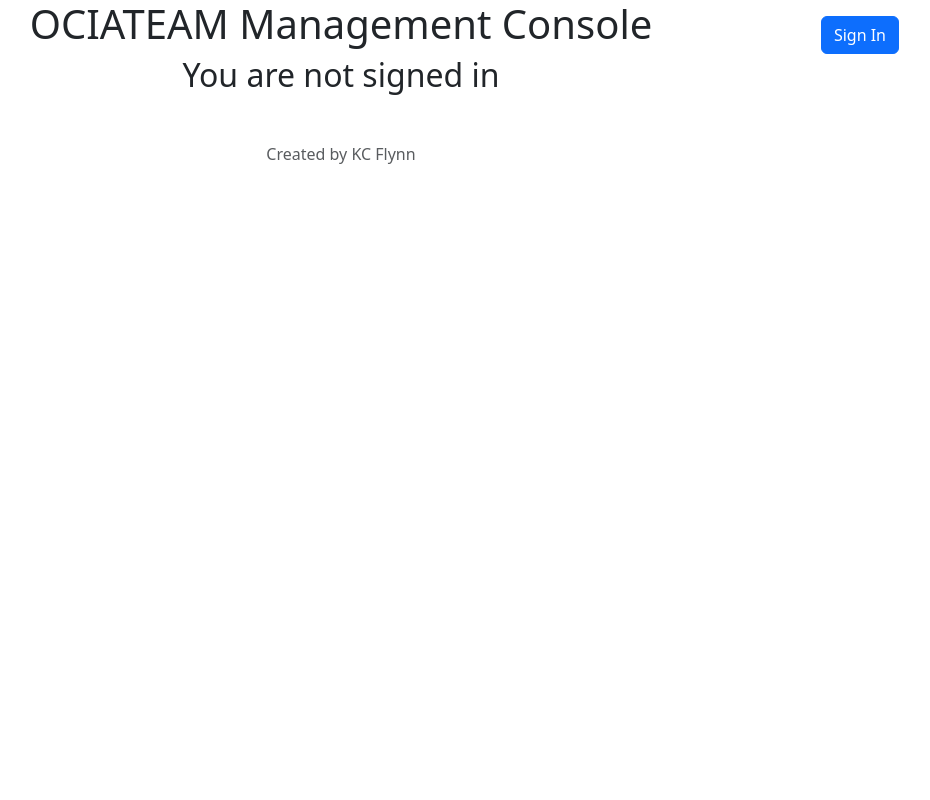
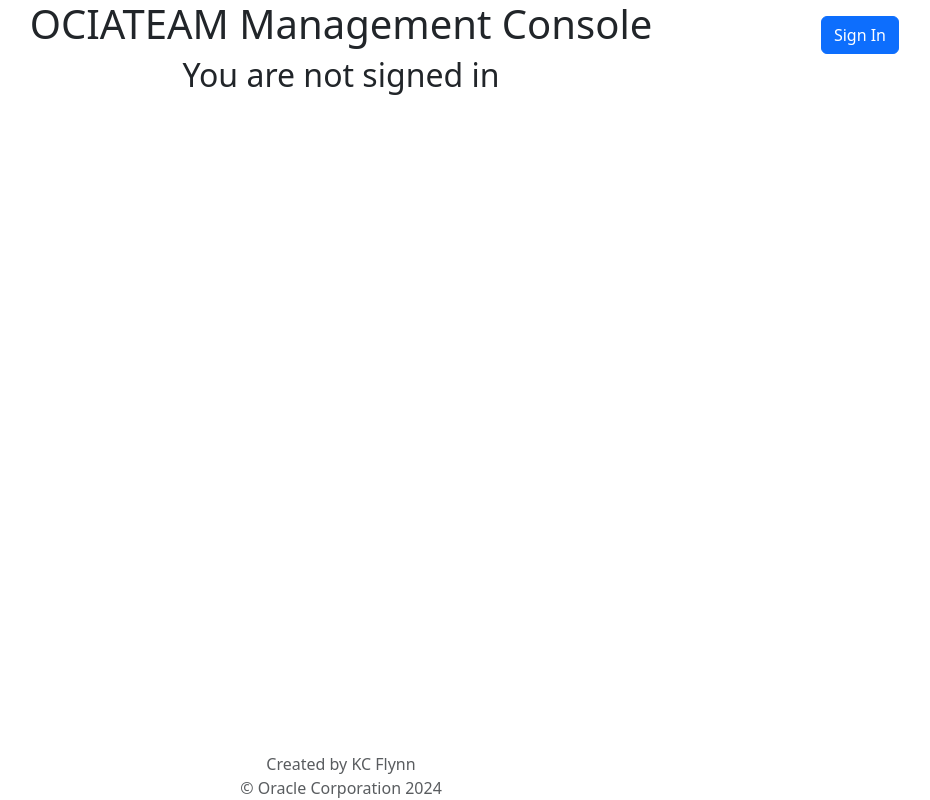
Before and after one commit to flynnkc/oci-management-portal, a Flask app: page / in a window 1280 px wide. Shown: the whole page, without its empty margins (299-1229 px from the left). Run offline with Flask 3, Linux system fonts and the light colour scheme; parts of the project's set-up code (start-up, migrations or seed data) failed here and were passed over; some libraries are stand-ins or nearby versions.

Commit message:
Footer fix

```diff
--- a/src/app/templates/base.html
+++ b/src/app/templates/base.html
@@ -37,11 +37,10 @@
     <script src="https://examplenamespace1.objectstorage.us-ashburn-1.oci.customer-oci.com/n/examplenamespace1/b/example-bucket-1/o/js%2Fbootstrap.bundle.min.js" integrity="sha384-YvpcrYf0tY3lHB60NNkmXc5s9fDVZLESaAA55NDzOxhy9GkcIdslK1eN7N6jIeHz" crossorigin="anonymous"></script>
     <script src="https://examplenamespace1.objectstorage.us-ashburn-1.oci.customer-oci.com/n/examplenamespace1/b/example-bucket-1/o/js%2Fhtmx.min.js" integrity="sha384-ujb1lZYygJmzgSwoxRggbCHcjc0rB2XoQrxeTUQyRjrOnlCoYta87iKBWq3EsdM2" crossorigin="anonymous"></script>
   </body>
-  <footer class="footer">
-    <div class="container sticky-bottom">
+  <footer class="fixed-bottom">
       {% block footer %}
       {% endblock %}
-      <p class="text-center text-muted">Created by KC Flynn</p>
-    </div>
+      <p class="text-center text-muted m-0">Created by KC Flynn</p>
+      <p class="text-center text-muted m-0">&copy; Oracle Corporation 2024</p>
   </footer>
 </html>
```
